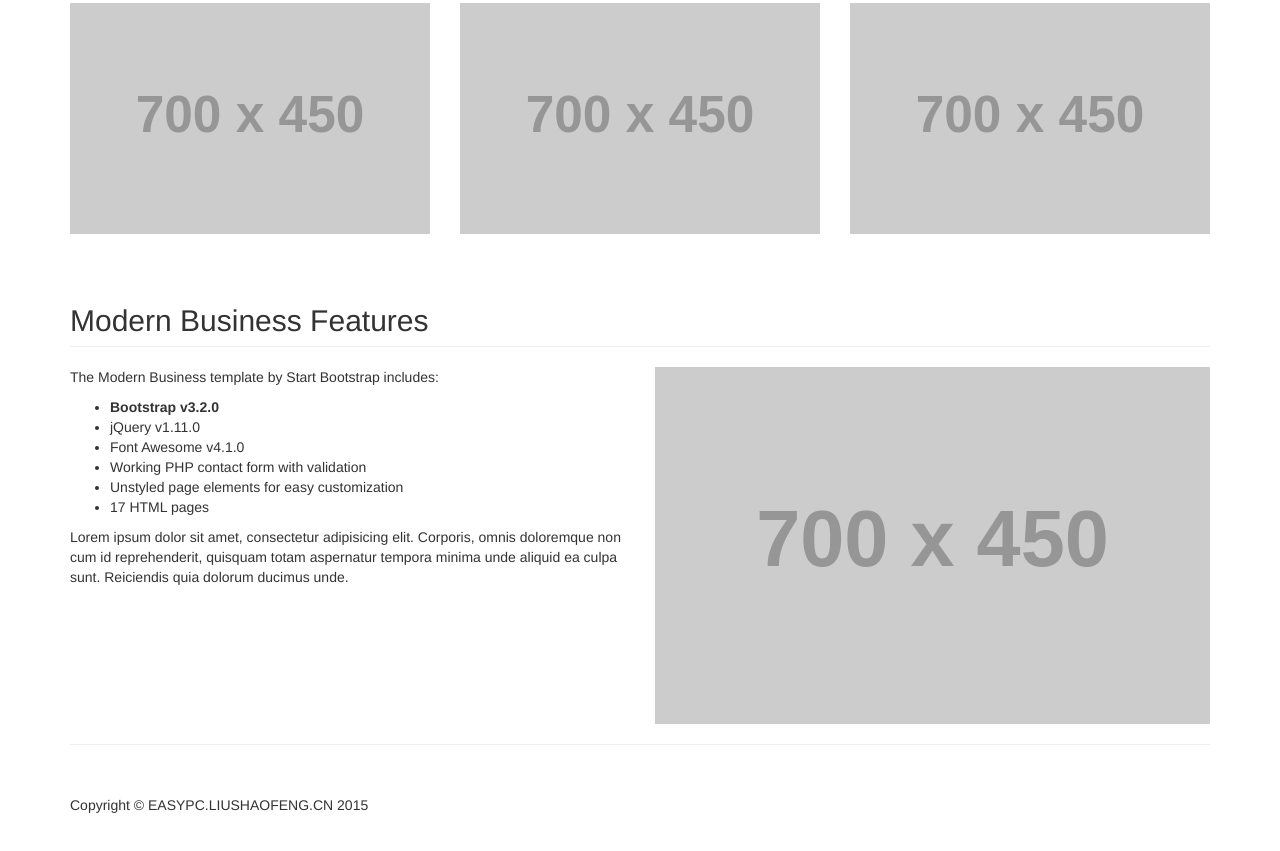
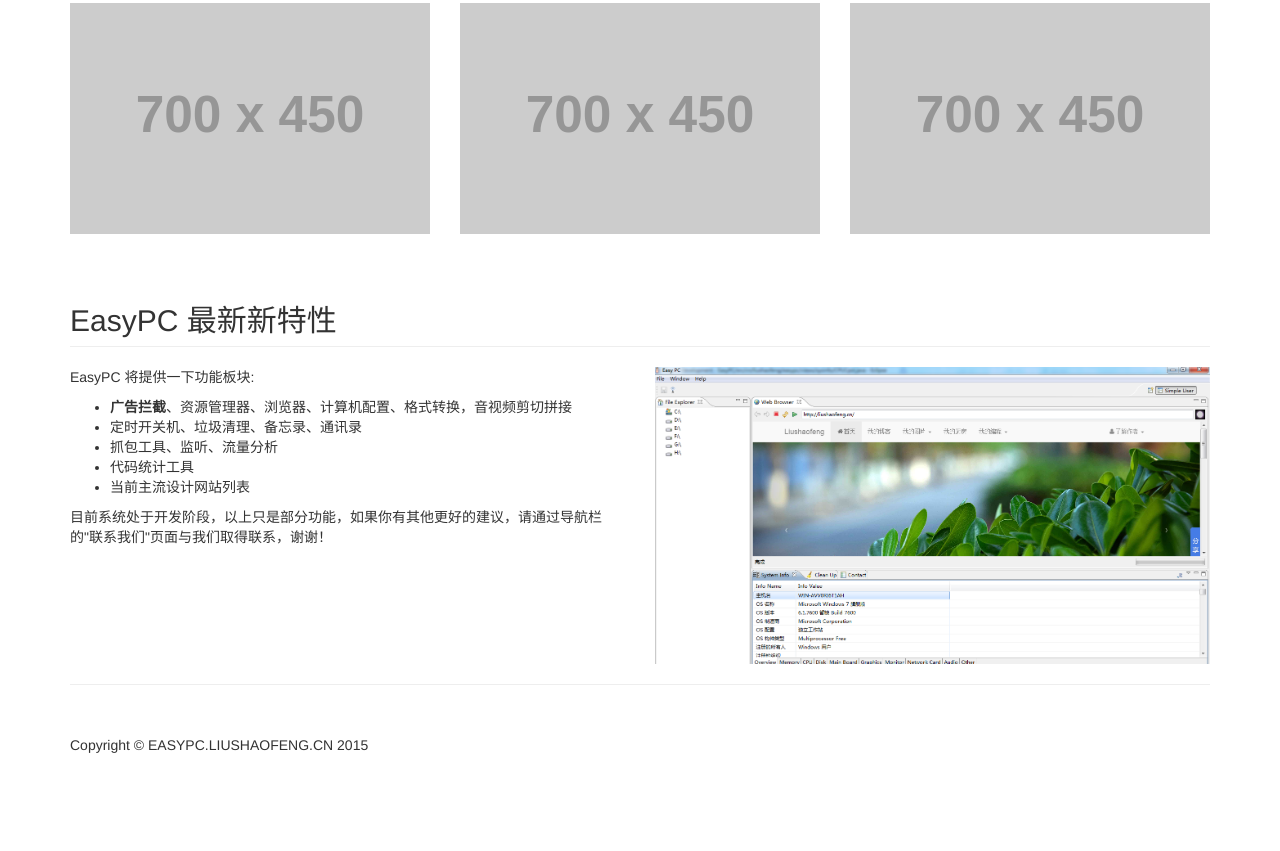
Before and after one commit to liushaofeng89/EasyPC, a plain HTML site: page index.html in a window 1280 px wide. Shown: the part 1140-1991 px from the top of the page. After the commit the page ends 1955 px from the top, so only its background shows below. Drawn offline with Linux system fonts and the light colour scheme; placeholder pictures from the web are drawn by us.

```diff
--- a/index.html
+++ b/index.html
@@ -1,5 +1,5 @@
 <!DOCTYPE html>
-<html lang="en">
+<html lang="zh">
 
 <head>
 
@@ -202,23 +202,21 @@
         <!-- Features Section -->
         <div class="row">
             <div class="col-lg-12">
-                <h2 class="page-header">Modern Business Features</h2>
+                <h2 class="page-header">EasyPC 最新新特性</h2>
             </div>
             <div class="col-md-6">
-                <p>The Modern Business template by Start Bootstrap includes:</p>
+                <p>EasyPC 将提供一下功能板块:</p>
                 <ul>
-                    <li><strong>Bootstrap v3.2.0</strong>
-                    </li>
-                    <li>jQuery v1.11.0</li>
-                    <li>Font Awesome v4.1.0</li>
-                    <li>Working PHP contact form with validation</li>
-                    <li>Unstyled page elements for easy customization</li>
-                    <li>17 HTML pages</li>
+                    <li><strong>广告拦截</strong>、资源管理器、浏览器、计算机配置、格式转换，音视频剪切拼接</li>
+					<li>定时开关机、垃圾清理、备忘录、通讯录</li>
+                    <li>抓包工具、监听、流量分析</li>
+                    <li>代码统计工具</li>
+                    <li>当前主流设计网站列表</li>
                 </ul>
-                <p>Lorem ipsum dolor sit amet, consectetur adipisicing elit. Corporis, omnis doloremque non cum id reprehenderit, quisquam totam aspernatur tempora minima unde aliquid ea culpa sunt. Reiciendis quia dolorum ducimus unde.</p>
+                <p>目前系统处于开发阶段，以上只是部分功能，如果你有其他更好的建议，请通过导航栏的"联系我们"页面与我们取得联系，谢谢！</p>
             </div>
             <div class="col-md-6">
-                <img class="img-responsive" src="http://placehold.it/700x450" alt="">
+                <img class="img-responsive" src="images/index.png" alt="">
             </div>
         </div>
         <!-- /.row -->
```
Also changed, not shown: contact.html (+1 -1 lines), images/index.png (added), 1 other file.
